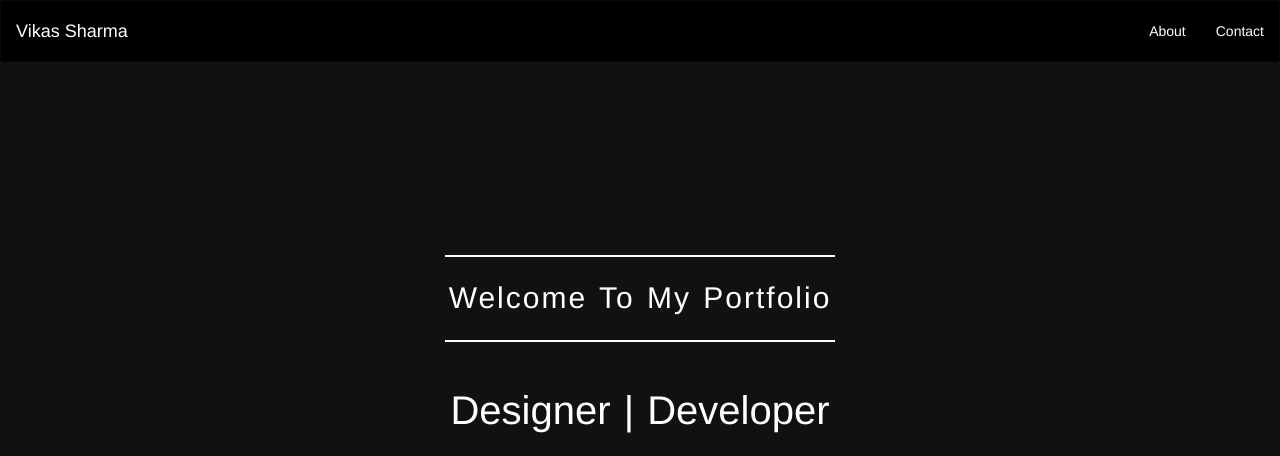
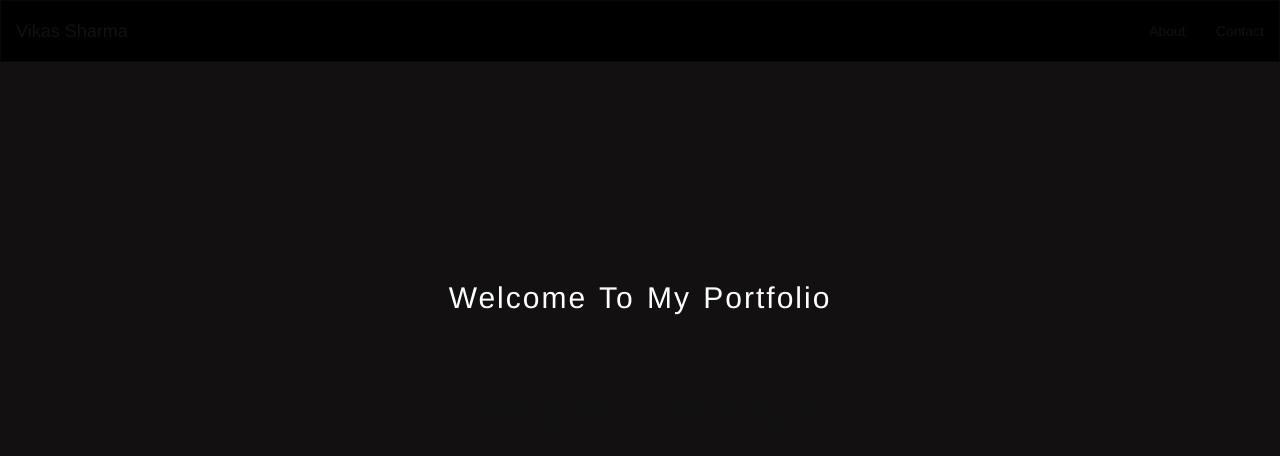
Before and after one commit to vikas623/vikas623.github.io, a plain HTML site: page index.html in a window 1280 px wide. Shown: the top 456 px of the page. Drawn offline with nearby package versions, Linux system fonts and the light colour scheme.

Commit message:
minimal changes !!

```diff
--- a/index.html
+++ b/index.html
@@ -13,13 +13,13 @@
 
 	.navbar-custom {
 		background: black;
-		transition: 500ms;
+		transition: 600ms;
 		z-index: 10;
 		border-radius: 0;
 	}
 
 	.navbar-right li a, .navbar-brand{
-		color: #fff!important;
+		color: #111!important;
 	}
 
 	.affix{
@@ -27,7 +27,7 @@
 	}
 
 	.fa:hover {
-    opacity: 0.7;
+    opacity: 0.9;
 	}
 	.fa {
 	text-align: center;
@@ -62,8 +62,8 @@
 	font-size: 20px
 	}
 	.title{
-	border-top: 2px solid #fff;
-	border-bottom: 2px solid #fff;
+	border-top: 2px solid #111;
+	border-bottom: 2px solid #111;
 	color: #fff;
 	background-color: ;
 	padding: 20px 0 20px 0;
@@ -72,7 +72,7 @@
 	word-spacing: 2px;
 	}
 	.title2{
-		color:#fff;
+		color:#111;
 		font-size: 40px;
 		word-spacing: 2px;
 	}
```
